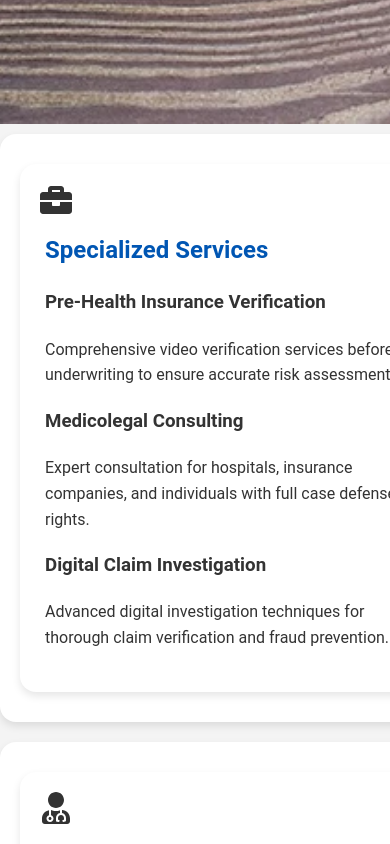
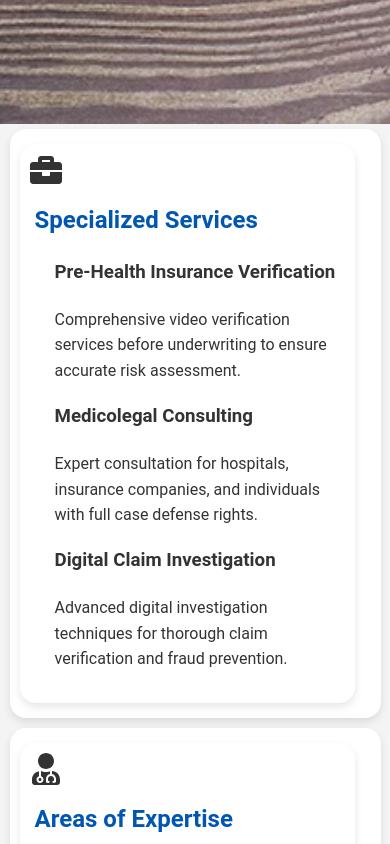
Before and after one commit to Cbakul/BMC_website, a React (Create React App) app in the folder bmc-medicolegal-solutions/: page / in a window 390 px wide. Shown: the part 860-1704 px from the top of the page. Built offline with nearby package versions, Linux system fonts and the light colour scheme.

Commit message:
Improve layout and responsiveness: center main content, adjust card width, and enhance mobile styles

```diff
--- a/bmc-medicolegal-solutions/src/styles/main.css
+++ b/bmc-medicolegal-solutions/src/styles/main.css
@@ -5,6 +5,7 @@ body {
     background-color: #f4f4f4;
     color: #333;
     line-height: 1.6;
+    overflow-x: hidden; /* Disable bottom scrollbar */
 }
 
 header {
@@ -101,11 +102,12 @@ main {
     width: 100%;
     display: flex;
     flex-direction: column;
-    align-items: stretch; /* Remove centering */
+    align-items: center; /* Center the main content */
 }
 
 .card {
-    width: 100%; /* Make cards take up the whole screen */
+    width: 90%; /* Adjust width to ensure cards are contained within the main card */
+    max-width: 1600px; /* Set a max-width for better centering */
     padding: 20px;
     margin: 10px 0; /* Reduce margin */
     background: #fff;
@@ -244,4 +246,14 @@ button:hover {
     .hero .cta-button {
         font-size: 1em; /* Adjust font size for mobile view */
     }
+
+    .card {
+        padding: 10px; /* Reduce padding for mobile view */
+        margin: 5px 0; /* Reduce margin for mobile view */
+    }
+
+    .card-content ul {
+        padding-left: 20px; /* Add padding to the left of the list */
+        text-align: left; /* Align text to the left for better readability */
+    }
 }
```
